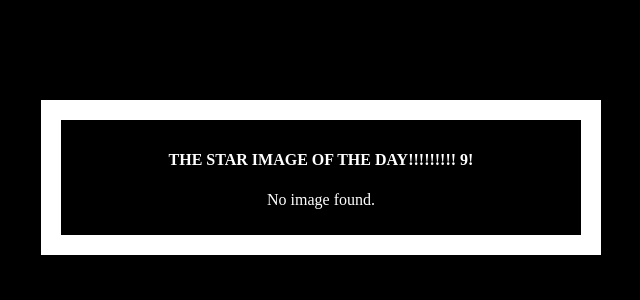
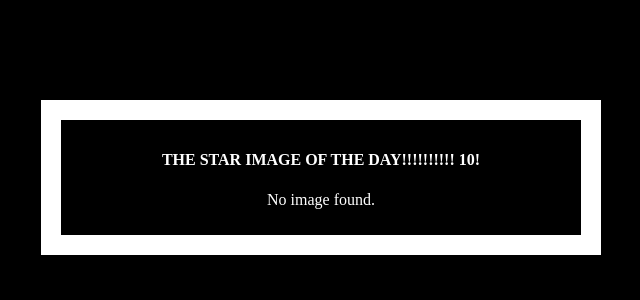
Before and after one commit to Ariel-ksenzovsky/star-image-app, a Flask app: template templates/index.html in a window 1280 px wide. Shown: the top 300 px of the page, without its empty margins (319-959 px from the left). Run offline with Flask 3, Linux system fonts and the light colour scheme; the template is opened without the code that fills it, so the values that code supplies are empty.

Commit message:
test no.5 k8s on azure

```diff
--- a/templates/index.html
+++ b/templates/index.html
@@ -20,7 +20,7 @@
   </head>
   <body>
     <div class="container">
-      <h4>The Star Image of the Day!!!!!!!!! 9!</h4>
+      <h4>The Star Image of the Day!!!!!!!!!! 10!</h4>
       {% if image %}
         <img src="{{ image }}" alt="Star Image" />
       {% else %}
```
